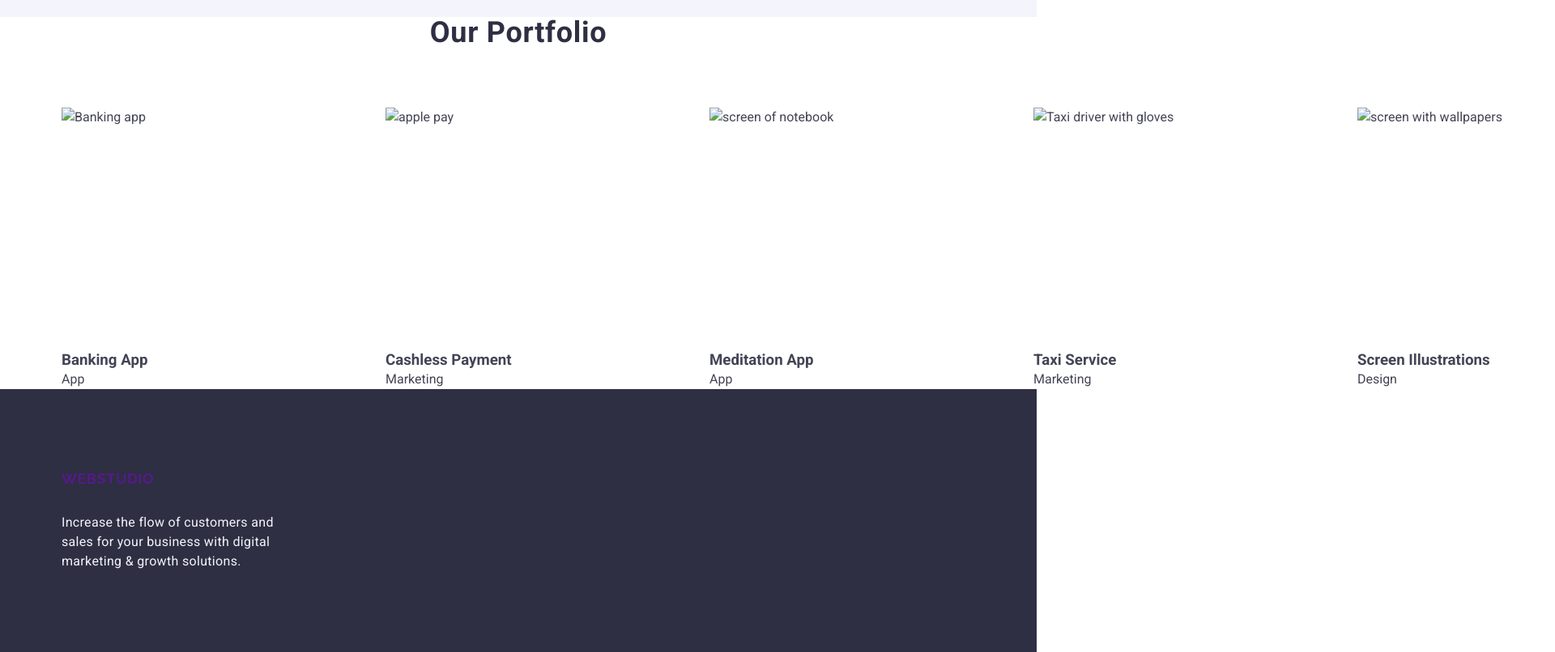
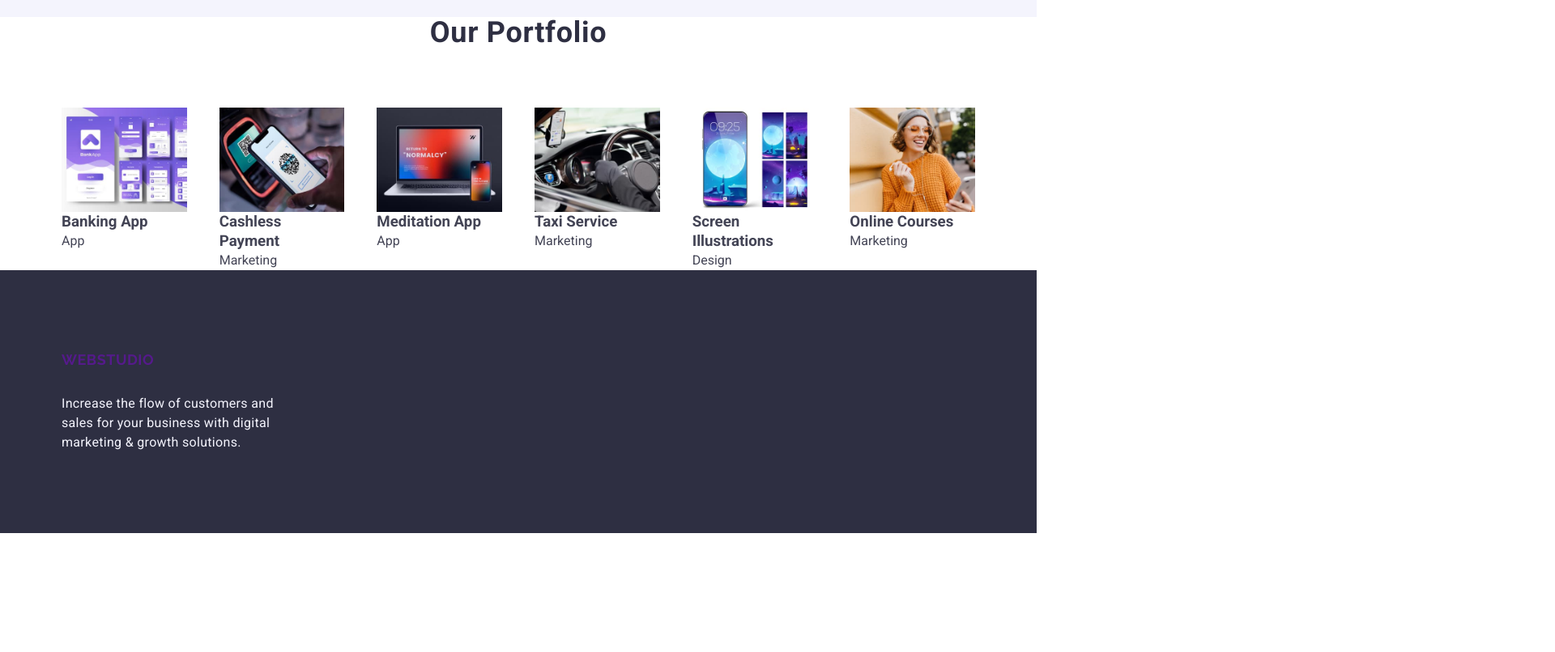
Before and after one commit to AlperKale/goit-markup-hw-03, a plain HTML site: page index.html in a window 1280 px wide. Shown: the part 1380-2186 px from the top of the page at 81% size, 1920 px wide, since content can reach past the window. After the commit the page ends 2039 px from the top, so only its background shows below. Drawn offline with nearby package versions, Linux system fonts and the light colour scheme.

Commit message:
commit-5 resim uzantılarındaki hata giderildi

```diff
--- a/index.html
+++ b/index.html
@@ -155,7 +155,7 @@
           <ul class="list-portfolio">
             <li class="types-portfolio">
               <img
-                src="./images/banking.jpg"
+                src="./images/bankingapp.jpg"
                 alt="Banking app"
                 width="360"
                 height="300"
@@ -167,7 +167,7 @@
             </li>
             <li class="types-portfolio">
               <img
-                src="./images/cashless.jpg"
+                src="./images/cashlesspayment.jpg"
                 alt="apple pay"
                 width="360"
                 height="300"
@@ -179,7 +179,7 @@
             </li>
             <li class="types-portfolio">
               <img
-                src="./images/meditation.jpg"
+                src="./images/meditationapp.jpg"
                 alt="screen of notebook"
                 width="360"
                 height="300"
@@ -191,7 +191,7 @@
             </li>
             <li class="types-portfolio">
               <img
-                src="./images/taxi.jpg"
+                src="./images/taxiservice.jpg"
                 alt="Taxi driver with gloves"
                 width="360"
                 height="300"
@@ -203,7 +203,7 @@
             </li>
             <li class="types-portfolio">
               <img
-                src="./images/illustrations.jpg"
+                src="./images/screenillustrations.jpg"
                 alt="screen with wallpapers"
                 width="360"
                 height="300"
@@ -215,7 +215,7 @@
             </li>
             <li class="types-portfolio">
               <img
-                src="./images/courses.jpg"
+                src="./images/onlinecourses.jpg"
                 alt="woman with phone in orange sweater"
                 width="360"
                 height="300"
```
